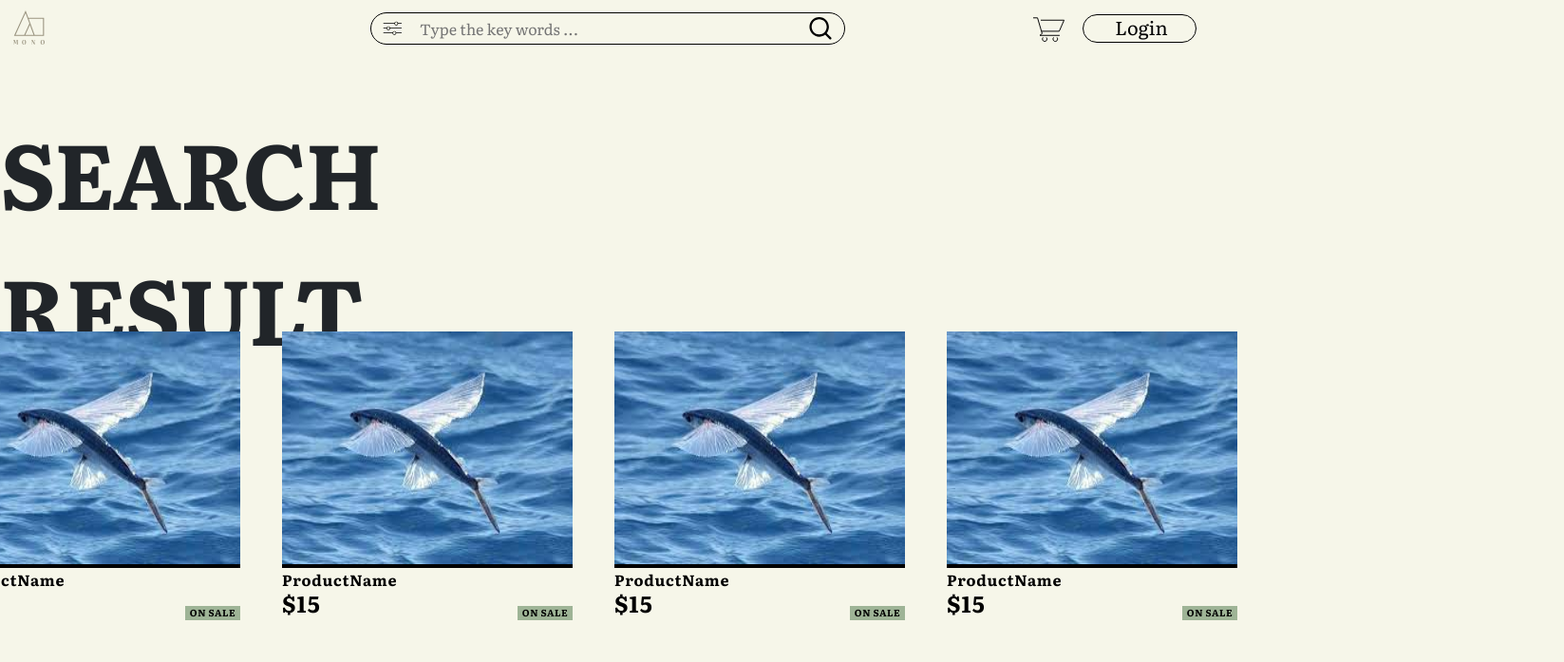
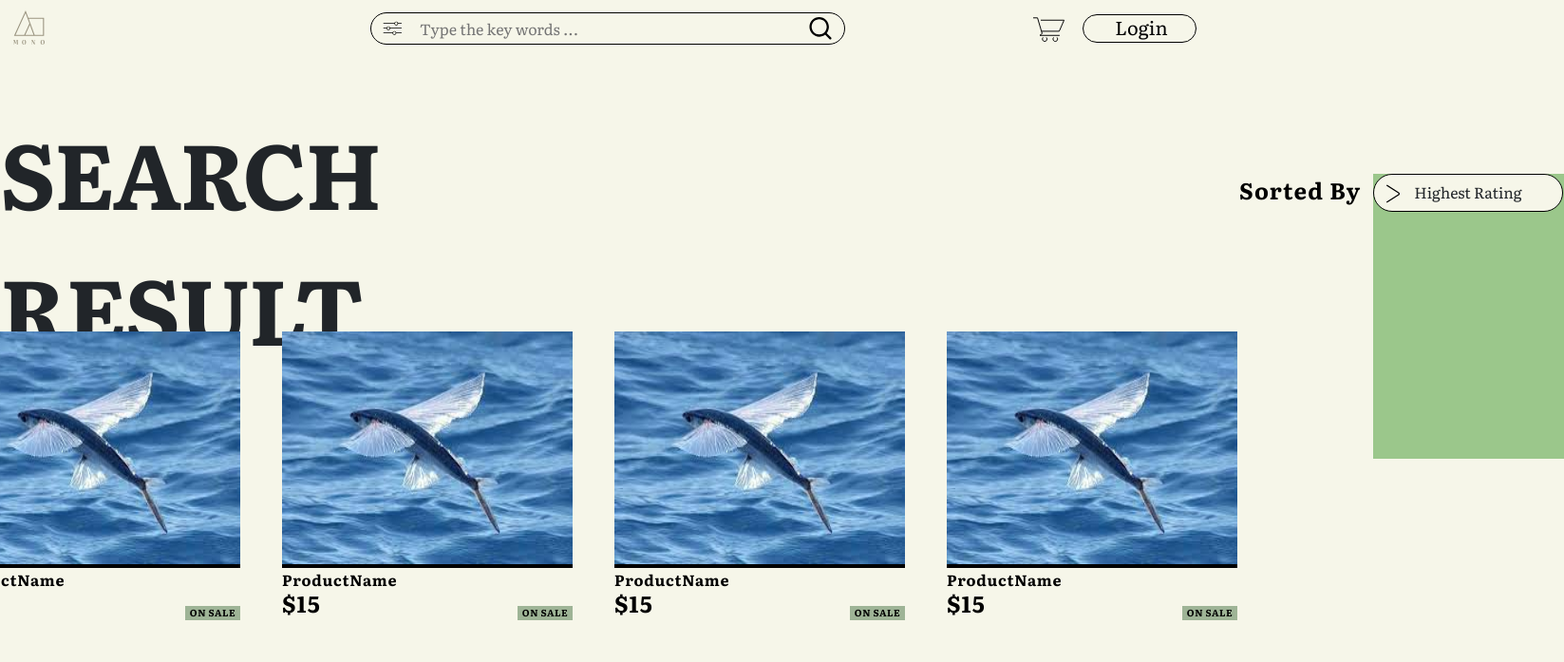
Before and after one commit to Anson892/csci3100-project, a React (Create React App) app in the folder client/: page /search in a window 1280 px wide. Shown: the top 697 px of the page at 95% size, 1647 px wide, since content can reach past the window. Built offline with nearby package versions, Linux system fonts and the light colour scheme.

Commit message:
Order by

```diff
--- a/client/src/Pages/Checkout/Checkout.css
+++ b/client/src/Pages/Checkout/Checkout.css
@@ -104,3 +104,29 @@ order: 0;
 flex-grow: 0;
 
 }
+
+.PlaceOrderText{
+    /* Place Order */
+
+position: absolute;
+width: 187px;
+height: 28px;
+left: 8px;
+top: 6px;
+text-decoration: none;
+text-decoration-line: none;
+font-family: 'Literata';
+font-style: normal;
+font-weight: 400;
+font-size: 24px;
+line-height: 36px;
+display: flex;
+align-items: center;
+text-align: center;
+letter-spacing: -0.04em;
+text-transform: uppercase;
+
+color: #000000;
+
+
+}
--- a/client/src/Pages/Checkout/Checkout.jsx
+++ b/client/src/Pages/Checkout/Checkout.jsx
@@ -36,7 +36,9 @@ export const Checkout = () => {
           <TextInput type="text" onChange={(e)=>{setCVC(e.target.value)}}>CVC/CVV</TextInput>
           <TextInput type="text" onChange={(e)=>{setPostalCode(e.target.value)}}>Postal Code</TextInput>
           <Link to ={'/'}>
-            <SubmitButton onClick={handleSubmit}>PLACE ORDER</SubmitButton>
+            <SubmitButton onClick={handleSubmit}>
+              <p className='PlaceOrderText'>PLACE ORDER</p>
+            </SubmitButton>
           </Link>
       </div>
     </div>
--- a/client/src/Pages/ProductInfo/ProductInfo.css
+++ b/client/src/Pages/ProductInfo/ProductInfo.css
@@ -62,7 +62,6 @@ height: 544.67px;
 flex: none;
 order: 0;
 flex-grow: 0;
-background-color: #a28f797a;
 }
 
 .ImgListContainer img{
--- a/client/src/Pages/SearchResult/SearchResult.css
+++ b/client/src/Pages/SearchResult/SearchResult.css
@@ -52,3 +52,36 @@
 
 
 }
+
+.SortByContainer{
+    position: absolute;
+    width: 201px;
+    height: 300px;
+    left: 1446px;
+    top: 183px;
+
+    background-color: #9bc78b;
+}
+
+.SortedByText{
+    /* sorted by */
+
+    position: absolute;
+    width: 235px;
+    height: 17px;
+    left: 1305px;
+    top: 191px;
+
+    font-family: 'Literata';
+    font-style: normal;
+    font-weight: 700;
+    font-size: 24px;
+    line-height: 36px;
+    display: flex;
+    align-items: center;
+    letter-spacing: 0.05em;
+
+    color: #000000;
+
+
+}
--- a/client/src/Pages/SearchResult/SearchResult.jsx
+++ b/client/src/Pages/SearchResult/SearchResult.jsx
@@ -5,6 +5,7 @@ import { ProductCard } from '../../Components/ProductCard/ProductCard';
 import { useSearchParams  } from 'react-router-dom';
 import { TopButton } from '../../Components/TopButton/TopButton'
 import InfiniteScroll from 'react-infinite-scroll-component';
+import { DropDownMenu } from '../../Components/Forms/DropDownMenu/DropDownMenu';
 
 const  Topic = () => {
     return(
@@ -15,7 +16,16 @@ const  Topic = () => {
 }
 
 const SortOrder = () => {
-    <></>
+    const [Test, setTest]=useState();
+
+    return(
+        <div>
+            <p className='SortedByText'>Sorted By</p>
+            <div className='SortByContainer'>
+                <DropDownMenu items={["Highest Rating", "test1", "test2", "test3"]} initial={0} setFucn={setTest}/>
+            </div>
+        </div>
+    )
 }
 
 export const SearchResult = () => {
@@ -37,6 +47,7 @@ export const SearchResult = () => {
         <div >
         <Navbar/>
         <Topic/>
+        <SortOrder/>
             <InfiniteScroll
                 className='ResultContainer'
                 dataLength={dataSource.length}
```
